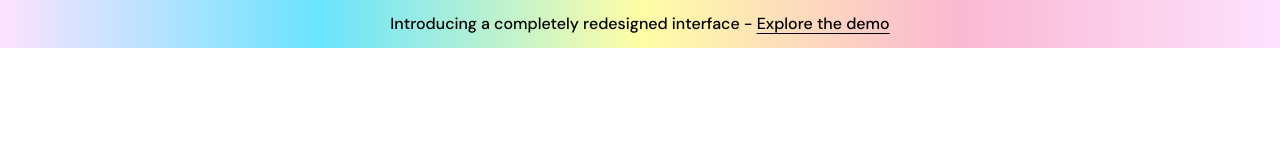
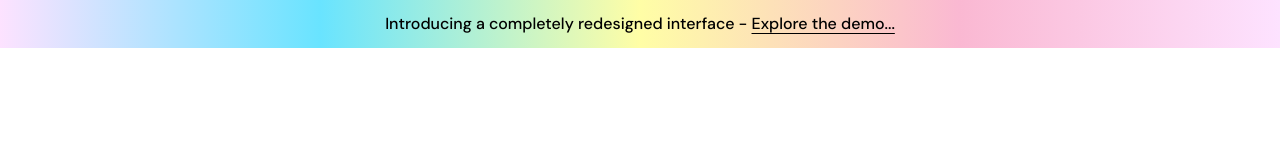
Before and after one commit to galembeck/dark-saas-landing-page, a Next.js app: page / in a window 1280 px wide. Shown: the top 160 px of the page. Built offline with nearby package versions, Linux system fonts and the light colour scheme.

Commit message:
refactor: update banner component

```diff
--- a/src/components/banner.tsx
+++ b/src/components/banner.tsx
@@ -5,7 +5,7 @@ export function Banner() {
         <p className="font-medium">
           <span className="hidden sm:inline">Introducing a completely redesigned interface - {" "}</span>
           <a href="#" className="underline underline-offset-4">
-            Explore the demo
+            Explore the demo...
           </a>
         </p>
       </div>
```
